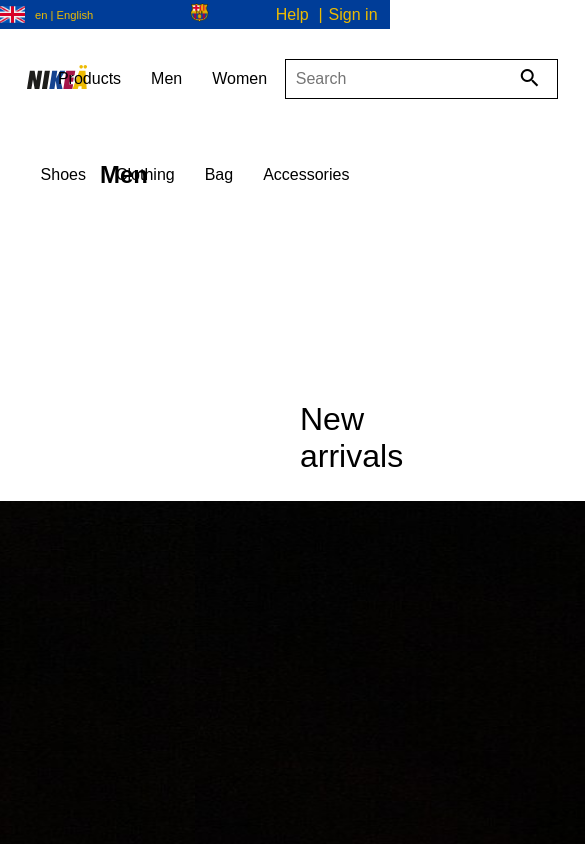
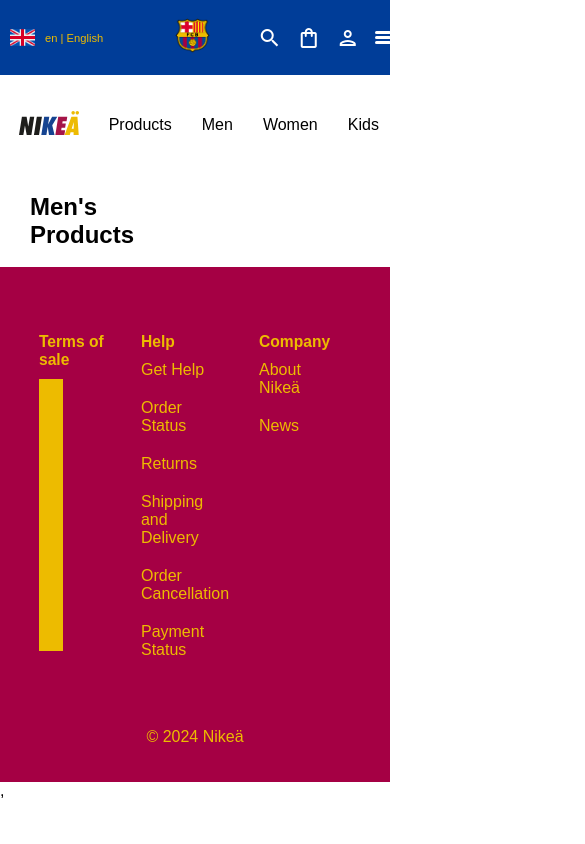
Before and after one commit to matteolvt/Nike-, a React (Vite) app: page /men in a window 390 px wide. Shown: the top 844 px of the page, 585 px wide, since content can reach past the window. Built offline with nearby package versions, Linux system fonts and the light colour scheme; a web font is replaced by a local one.

Commit message:
up-to-date

```diff
--- a/src/components/css/header.css
+++ b/src/components/css/header.css
@@ -67,6 +67,10 @@
     align-items: center;
 }
 
+.bnavbar-right span{
+    display: none;
+}
+
 .bnavbar-right a {
     color: #EDBB00;
     text-decoration: none;
@@ -88,6 +92,18 @@
     position: absolute;
     left: -10px;
     top: 0;
+}
+
+#an-phone {
+    display: none;
+}
+
+.phone-part {
+    display: none;
+}
+
+.menu-ham {
+    display: none;
 }
 
 .navbar {
@@ -179,3 +195,295 @@
     cursor: pointer;
 
 }
+
+@media screen and (max-width: 768px) {
+    .before-navbar {
+        width: 100%;
+        height: 75px;
+        background-color: #003D98;
+        display: flex;
+        flex-direction: row;
+        justify-content: space-around;
+        align-items: center;
+    }
+
+    .bnavbar-left {
+        height: 100%;
+        width: 35%;
+        display: flex;
+        flex-direction: row;
+        justify-content: center;
+        align-items: center;
+    }
+
+    .bnavbar-left img {
+        height: 25px;
+        width: 25px;
+        padding-left: 10px;
+    }
+
+    .bnavbar-left a {
+        width: 100px;
+        height: 11px;
+        text-decoration: none;
+        color: #EDBB00;
+        padding: 0 10px;
+        font-size: 0.7em;
+    }
+
+    .bnavbar-center {
+        height: 100%;
+        width: 35%;
+        display: flex;
+        justify-content: center;
+        align-items: center;
+    }
+
+    .bnavbar-center img {
+        width: 35px;
+        height: 35.15px;
+    }
+
+    .bnavbar-right {
+        height: 100%;
+        width: 35%;
+        display: flex;
+        justify-content: center;
+        align-items: center;
+        gap: 15px;
+        margin-right: 5px;
+    }
+
+    .bnavbar-right span {
+        display: block;
+        color: white;
+    }
+
+    .bnavbar-right a {
+        color: #EDBB00;
+        text-decoration: none;
+    }
+
+    .bnavbar-right li, .search-bar, .icons, .anavbar-center {
+        display: none;
+    }
+
+    .navbar-left {
+        width: 25%
+    }
+
+    .navbar-center {
+        width: 75%;
+    }
+
+    .navbar-right {
+        display: none;
+    }
+
+    .phone-part {
+        display: block;
+    }
+
+    .pc-part {
+        display: none;
+    }
+
+    .container {
+        display: flex;
+        flex-wrap: wrap;
+        justify-content: center;
+        gap: 10px;
+    }
+
+    .product-link {
+        text-decoration: none;
+        color: inherit;
+        display: block;
+        flex: 0 0 48%;
+        box-sizing: border-box;
+        margin-bottom: 20px;
+    }
+
+    .product-image {
+        width: 100%;
+        aspect-ratio: 1 / 1;
+    }
+
+    .product-info {
+        background: rgba(255, 255, 255, 0.8);
+        padding: 10px;
+    }
+
+    h3 {
+        margin-top: 5px;
+        font-size: 4vw;
+        font-weight: bold;
+    }
+
+    .description, .colors {
+        color: grey;
+        font-size: 3.5vw;
+        margin-top: 5px;
+    }
+
+    .price {
+        font-size: 4vw;
+        margin-top: 10px;
+    }
+
+    .footer {
+        background-color: #A50044;
+        display: flex;
+        flex-direction: column;
+        align-items: center;
+        padding: 20px 0;
+    }
+
+    .footer-top {
+        width: 80%;
+        display: flex;
+        justify-content: space-between;
+        align-items: flex-start;
+    }
+
+    .footer-top div {
+        flex: 1;
+        margin-right: 20px;
+    }
+
+    .footer-top li {
+        list-style: none;
+        padding: 5px 0;
+    }
+
+    .footer-top a {
+        font-family: Vercetti, sans-serif;
+        color: #EDBB00;
+        text-decoration: none;
+    }
+
+    .terms-of-sales {
+        display: flex;
+        flex-direction: column;
+    }
+
+    .payments-box {
+        background-color: #EDBB00;
+        width: 100px;
+        height: 40px;
+        margin-top: 10px;
+    }
+
+    .footer-bottom {
+        width: 80%;
+        display: flex;
+        justify-content: center;
+        align-items: center;
+        font-family: Vercetti, sans-serif;
+        color: #EDBB00;
+        margin-top: 20px;
+        text-align: center;
+    }
+
+    .menu-ham {
+        display: block;
+    }
+
+    .ham-menu {
+        position: relative;
+        top:5%;
+        z-index: 1000;
+        display: flex;
+        flex-direction: column;
+        justify-content: space-around;
+        border-radius: 0.25em;
+    }
+
+    .ham-menu .line {
+        background-color: white;
+        border-radius: 0.5em;
+        width: 1rem;
+        height: 0.4rem;
+        margin: 0.05rem 0 ;
+    }
+
+    .ham-menu .line1 {
+        transform-origin: 0% 0%;
+        transition: transform 100ms ease-in-out;
+        height: 0.2rem;
+    }
+
+    .ham-menu .line2 {
+        height: 0.2rem;
+    }
+
+    .ham-menu .line3 {
+        transform-origin: 0% 100%;
+        transition: transform 100ms ease-in-out;
+        height: 0.2rem;
+    }
+
+    .check {
+        position: absolute;
+        top: 8rem;
+        left: 8rem;
+        height: 3rem;
+        width: 3rem;
+        opacity: 0;
+        z-index: 3;
+    }
+
+    .check:checked~.ham-menu .line1 {
+        display: block;
+        transform: rotate(40deg);
+    }
+
+    .check:checked~.ham-menu .line2 {
+        opacity: 0;
+    }
+
+    .check:checked~.ham-menu .line3 {
+        display: block;
+        transform: rotate(-40deg);
+    }
+
+    .menu-items {
+        text-align: center;
+        position: fixed;
+        top:0;
+        left:20%;
+        width: 80%;
+        height: 100%;
+        list-style: none;
+        opacity: 0;
+        font-size: 1.5em;
+        border: 4px solid rgb(217, 217, 217, 0.1);
+        background-color: rgb(217, 217, 217);
+        color:black;
+        transform: translateX(100%);
+        transition: transform 300ms ease-in-out, opacity 200ms;
+        pointer-events: none;
+        z-index: 999;
+    }
+
+
+    .menu-items li {
+        color: black;
+    }
+
+    .menu-items li a {
+        color: black;
+        text-decoration: none;
+    }
+
+    .menu-items li a:hover {
+        color: rgb(174, 174, 174);
+    }
+
+    .check:checked~.menu-items {
+        display: block;
+        transform: translateX(0%);
+        opacity: 1;
+        pointer-events: auto;
+    }
+}
--- a/src/components/css/men.css
+++ b/src/components/css/men.css
@@ -106,3 +106,32 @@
     width: 600px;
     height: 600px;
 }
+
+@media screen and (max-width: 768px) {
+    .anavbar-left {
+        left: 0;
+        width: 175px;
+        text-align: left;
+        padding-left: 30px;
+    }
+
+    .anavbar-left h3 {
+        display: none;
+    }
+
+    .anavbar-left #an-phone {
+        display: inline;
+    }
+
+    .anavbar-center {
+        display: none;
+    }
+
+    .phone-part {
+        display: block;
+    }
+
+    .pc-part {
+        display: none;
+    }
+}
--- a/src/components/header.jsx
+++ b/src/components/header.jsx
@@ -22,7 +22,7 @@
             {
               isAuthenticated ? (
                 <>
-                <li>Salut {user.name} !</li>
+                <li>Hello {user.name} !</li>
                 <li onClick={() => logout({ logoutParams: { returnTo: window.location.origin } })}>Sign out</li>
                 </>
               ) : (
@@ -32,6 +32,33 @@
 
 
           </ul>
+          <span className="material-icons-outlined">search</span>
+            <span className="material-icons-outlined">shopping_bag</span>
+            <span className="material-icons-outlined">person</span>
+            <div className="menu-ham">
+                <input type="checkbox" className="check" id="menu-toggle"/>
+                <label htmlFor="menu-toggle" className="ham-menu">
+                  <>
+                    <span className="line line1"></span>
+                    <span className="line line2"></span>
+                    <span className="line line3"></span>
+                  </>
+                </label>
+                <ul className="menu-items">
+                    <li>
+                        <a href="#">Men</a>
+                    </li>
+                    <li>
+                        <a href="#">Women</a>
+                    </li>
+                    <li>
+                        <a href="#">Kids</a>
+                    </li>
+                    <li>
+                        <a href="#">Infos pratiques</a>
+                    </li>
+                </ul>
+            </div>
         </div>
       </section>
 
--- a/src/components/men.jsx
+++ b/src/components/men.jsx
@@ -1,20 +1,23 @@
 import "./css/men.css"
+import { Link } from "react-router-dom";
 
-const Product = () => {
+const ProductMen = () => {
   return (
    <>
     <section className="after-navbar">
         <div className="anavbar-left">
             <h3>Men</h3>
+            <h3 id="an-phone">Men&apos;s Products</h3>
         </div>
         <div className="anavbar-center">
-            <a href="">Shoes</a>
+            <Link to="/men-shoes">Shoes</Link>
             <a href="">Clothing</a>
             <a href="">Bag</a>
             <a href="">Accessories</a>
         </div>
     </section>
      <main>
+      <section className="pc-part">
         <section className="presentation">
           <div className="pres-txt">
             <p>New arrivals</p>
@@ -41,9 +44,13 @@
             <img src="./images/A_black_image.jpg" alt="" />
           </div>
         </section>
+      </section>
+      <section className="phone-part">
+
+      </section>
     </main>
    </>
   );
 };
 
-export default Product;
+export default ProductMen;
--- /dev/null
+++ b/src/components/menShoes.jsx
@@ -0,0 +1,11 @@
+import "./css/menShoes.css"
+
+const MenShoes = () => {
+    return (
+        <>
+        <div className="men-shoes-left"></div>
+        <div className="men-shoes-right "></div>
+        </>
+    )
+}
+export default MenShoes;
```
Also changed, not shown: src/App.jsx (+8 -2 lines), src/components/css/menShoes.css (added). Lines whose indentation alone changed are shown as unchanged.
